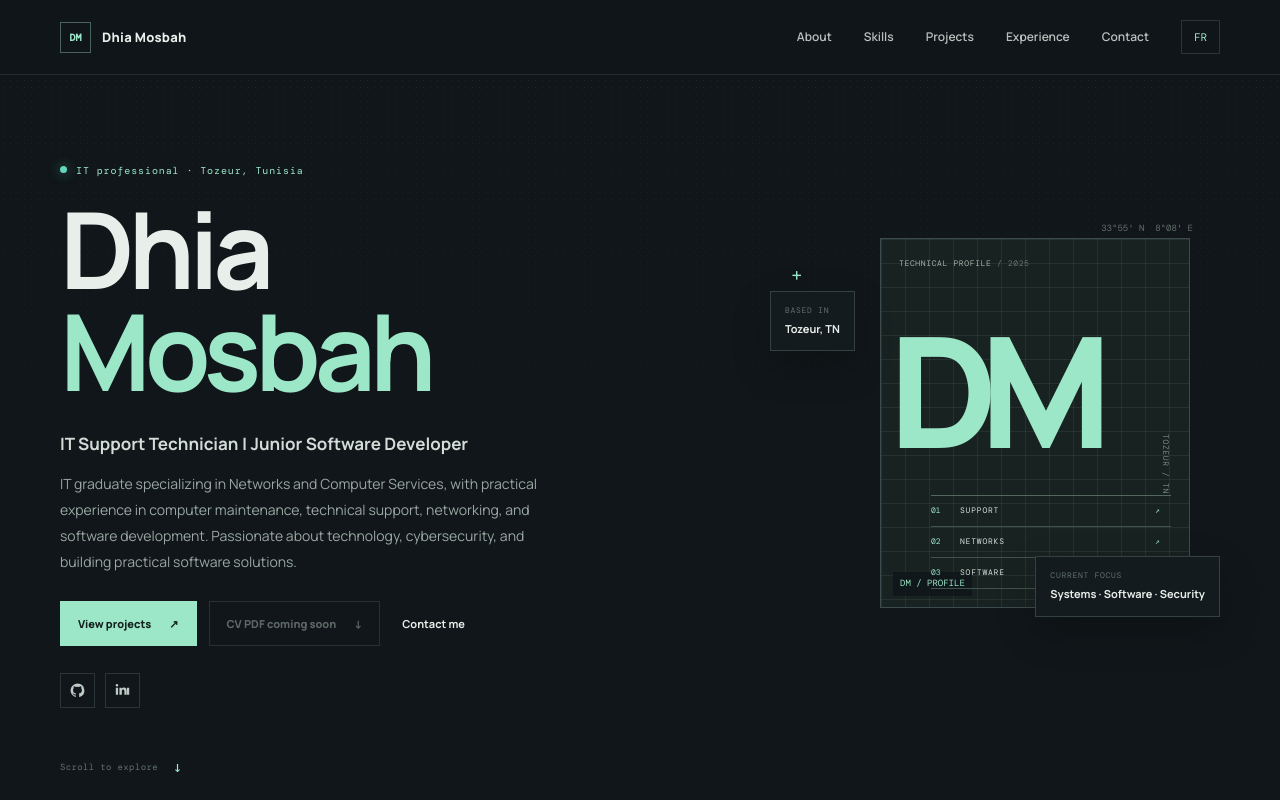
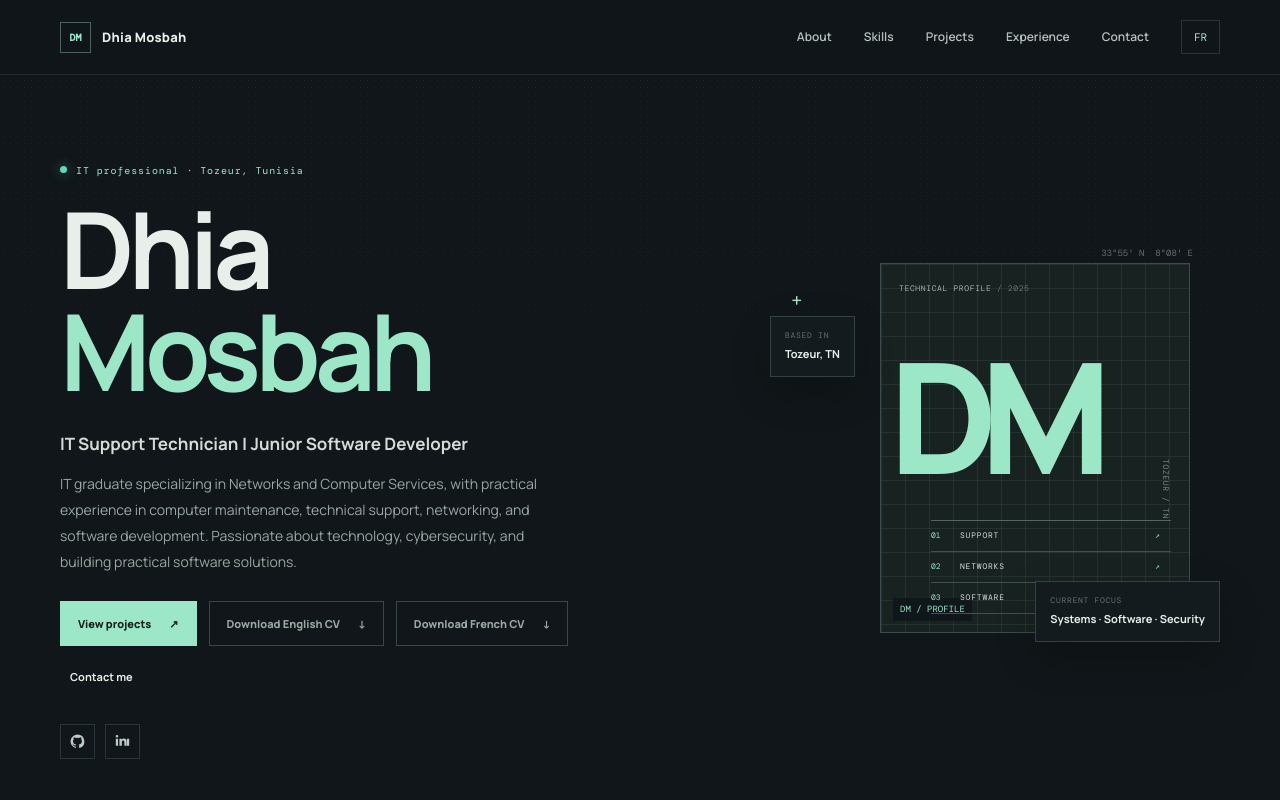
Before and after one commit to Dhia17D/myportfilio, a plain HTML site: page index.html in a window 1280 px wide. Shown: the top 800 px of the page. Drawn offline with nearby package versions, Linux system fonts and the light colour scheme.

Commit message:
Add English and French CV downloads

```diff
--- a/index.html
+++ b/index.html
@@ -44,7 +44,8 @@
         <p class="hero-intro" data-copy="heroIntro">IT graduate specializing in Networks and Computer Services, with practical experience in computer maintenance, technical support, networking, and software development. Passionate about technology, cybersecurity, and building practical software solutions.</p>
         <div class="hero-actions">
           <a class="button button-primary" href="#projects"><span data-copy="viewProjects">View projects</span><span aria-hidden="true">↗</span></a>
-          <button class="button button-outline" type="button" disabled title="CV PDF will be added when available" data-title-copy="cvTitle"><span data-copy="cvPending">CV PDF coming soon</span><span aria-hidden="true">↓</span></button>
+          <a class="button button-outline" href="assets/Dhia-Mosbah-CV-EN.pdf" download="Dhia-Mosbah-CV-EN.pdf"><span data-copy="cvEnglish">Download CV (EN)</span><span aria-hidden="true">↓</span></a>
+          <a class="button button-outline" href="assets/Dhia-Mosbah-CV-FR.pdf" download="Dhia-Mosbah-CV-FR.pdf"><span data-copy="cvFrench">Download CV (FR)</span><span aria-hidden="true">↓</span></a>
           <a class="text-link" href="#contact" data-copy="contactMe">Contact me <span aria-hidden="true">↗</span></a>
         </div>
         <div class="hero-socials" aria-label="Social profiles">
--- a/script.js
+++ b/script.js
@@ -2,7 +2,7 @@ const translations = {
   en: {
     skip: "Skip to content", navAbout: "About", navSkills: "Skills", navProjects: "Projects", navExperience: "Experience", navContact: "Contact",
     heroEyebrow: "IT professional · Tozeur, Tunisia", heroRole: "IT Support Technician | Junior Software Developer", heroIntro: "IT graduate specializing in Networks and Computer Services, with practical experience in computer maintenance, technical support, networking, and software development. Passionate about technology, cybersecurity, and building practical software solutions.",
-    viewProjects: "View projects", cvPending: "CV PDF coming soon", cvTitle: "CV PDF will be added when available", contactMe: "Contact me", basedIn: "BASED IN", currentFocus: "CURRENT FOCUS", focusValue: "Systems · Software · Security", scrollExplore: "Scroll to explore", openTo: "OPEN TO OPPORTUNITIES", rolesLine: "IT Support · Systems & Networks · Junior Development",
+    viewProjects: "View projects", cvEnglish: "Download English CV", cvFrench: "Download French CV", contactMe: "Contact me", basedIn: "BASED IN", currentFocus: "CURRENT FOCUS", focusValue: "Systems · Software · Security", scrollExplore: "Scroll to explore", openTo: "OPEN TO OPPORTUNITIES", rolesLine: "IT Support · Systems & Networks · Junior Development",
     aboutEyebrow: "01 — PROFILE", aboutTitle: "Practical by nature.<br><span>Curious by design.</span>", aboutLead: "I’m an IT graduate from ISET Gafsa with a foundation in networks and computer services, and a hands-on approach to solving everyday technical problems.", aboutBody: "My experience spans freelance computer maintenance, an IT support internship at Tunisie Telecom, and a final-year cybersecurity project. Alongside support and networking, I build small software tools that make technical concepts tangible.", careerDetails: "Explore my experience",
     degreeTitle: "Bachelor’s degree", degreeDetail: "Information Technology · Networks & Computer Services", graduateTitle: "ISET Gafsa", graduateDetail: "Graduated in 2025", projectTitle: "CyberGuardian", projectDetail: "Individual final-year cybersecurity project", freelanceTitle: "Freelance maintenance", freelanceDetail: "Computer support for individual customers since August 2025",
     skillsEyebrow: "02 — TOOLKIT", skillsTitle: "Skills for the real world.", skillsSub: "A practical toolkit built across support, networks, development and security.", supportTitle: "IT Support", supportSkills: "Installation & troubleshooting · Computer maintenance · Malware detection & removal · User and permission management", networkTitle: "Networking", networkSkills: "Wi-Fi configuration · Network troubleshooting · Network traffic monitoring", programmingTitle: "Programming", securityTitle: "Cybersecurity", securitySkills: "Vulnerability scanning · Network scanning · Traffic analysis · System monitoring · IDS/IPS concepts · Practical labs", toolsTitle: "Tools & environments", skillFootnote: "Skills are listed without proficiency ratings or unverified certifications.",
@@ -15,7 +15,7 @@ const translations = {
   fr: {
     skip: "Aller au contenu", navAbout: "À propos", navSkills: "Compétences", navProjects: "Projets", navExperience: "Expérience", navContact: "Contact",
     heroEyebrow: "Professionnel informatique · Tozeur, Tunisie", heroRole: "Technicien support informatique | Développeur logiciel junior", heroIntro: "Diplômé en informatique, spécialisé en réseaux et services informatiques, avec une expérience pratique en maintenance informatique, assistance technique, réseaux et développement logiciel. Passionné par la technologie, la cybersécurité et la création de solutions logicielles concrètes.",
-    viewProjects: "Voir les projets", cvPending: "CV PDF à venir", cvTitle: "Le CV PDF sera ajouté dès qu’il sera disponible", contactMe: "Me contacter", basedIn: "LOCALISATION", currentFocus: "DOMAINES D’INTÉRÊT", focusValue: "Systèmes · Logiciel · Sécurité", scrollExplore: "Défiler pour découvrir", openTo: "À LA RECHERCHE D’OPPORTUNITÉS", rolesLine: "Support informatique · Systèmes et réseaux · Développement junior",
+    viewProjects: "Voir les projets", cvEnglish: "Télécharger le CV en anglais", cvFrench: "Télécharger le CV en français", contactMe: "Me contacter", basedIn: "LOCALISATION", currentFocus: "DOMAINES D’INTÉRÊT", focusValue: "Systèmes · Logiciel · Sécurité", scrollExplore: "Défiler pour découvrir", openTo: "À LA RECHERCHE D’OPPORTUNITÉS", rolesLine: "Support informatique · Systèmes et réseaux · Développement junior",
     aboutEyebrow: "01 — PROFIL", aboutTitle: "Le sens du concret.<br><span>La curiosité en plus.</span>", aboutLead: "Diplômé de l’ISET de Gafsa en informatique, j’ai acquis des bases solides en réseaux et services informatiques, ainsi qu’une approche pratique de la résolution des problèmes techniques du quotidien.", aboutBody: "Mon parcours comprend une activité indépendante en maintenance informatique, un stage en support informatique chez Tunisie Telecom et un projet de fin d’études en cybersécurité. En parallèle du support et des réseaux, je développe de petits outils logiciels pour mettre en pratique des notions techniques.", careerDetails: "Découvrir mon expérience",
     degreeTitle: "Licence", degreeDetail: "Technologie de l’informatique · Réseaux et services informatiques", graduateTitle: "ISET de Gafsa", graduateDetail: "Diplômé en 2025", projectTitle: "CyberGuardian", projectDetail: "Projet individuel de fin d’études en cybersécurité", freelanceTitle: "Maintenance informatique indépendante", freelanceDetail: "Assistance informatique auprès de particuliers depuis août 2025",
     skillsEyebrow: "02 — COMPÉTENCES", skillsTitle: "Des compétences concrètes.", skillsSub: "Un ensemble de compétences pratiques en support, réseaux, développement et sécurité.", supportTitle: "Support informatique", supportSkills: "Installation et dépannage · Maintenance informatique · Détection et suppression de logiciels malveillants · Gestion des utilisateurs et des droits", networkTitle: "Réseaux", networkSkills: "Configuration Wi-Fi · Dépannage réseau · Supervision du trafic réseau", programmingTitle: "Programmation", securityTitle: "Cybersécurité", securitySkills: "Analyse de vulnérabilités · Analyse réseau · Analyse du trafic · Supervision des systèmes · Notions IDS/IPS · Travaux pratiques", toolsTitle: "Outils et environnements", skillFootnote: "Aucun niveau de maîtrise ni certification non vérifiée n’est indiqué.",
@@ -38,10 +38,6 @@ function setLanguage(language) {
   document.querySelectorAll("[data-copy]").forEach((element) => {
     const text = copy[element.dataset.copy];
     if (text) element.innerHTML = text;
-  });
-  document.querySelectorAll("[data-title-copy]").forEach((element) => {
-    const text = copy[element.dataset.titleCopy];
-    if (text) element.title = text;
   });
   languageButton.textContent = language === "en" ? "FR" : "EN";
   languageButton.lang = language === "en" ? "fr" : "en";
```
Also changed, not shown: 3 other files.
